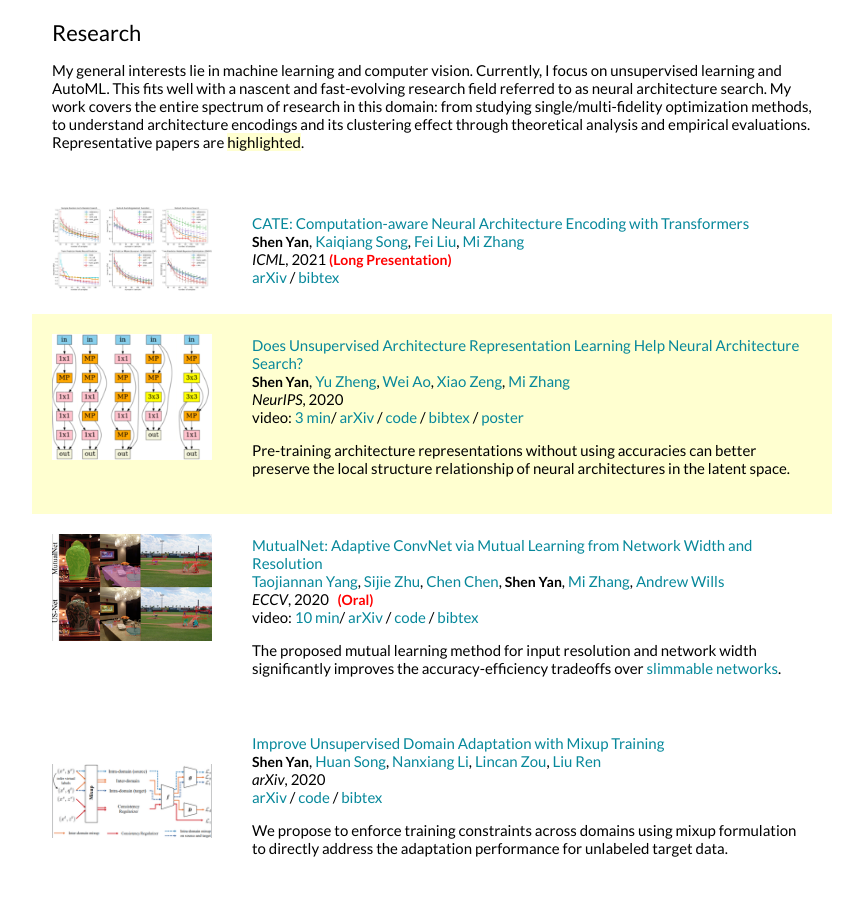
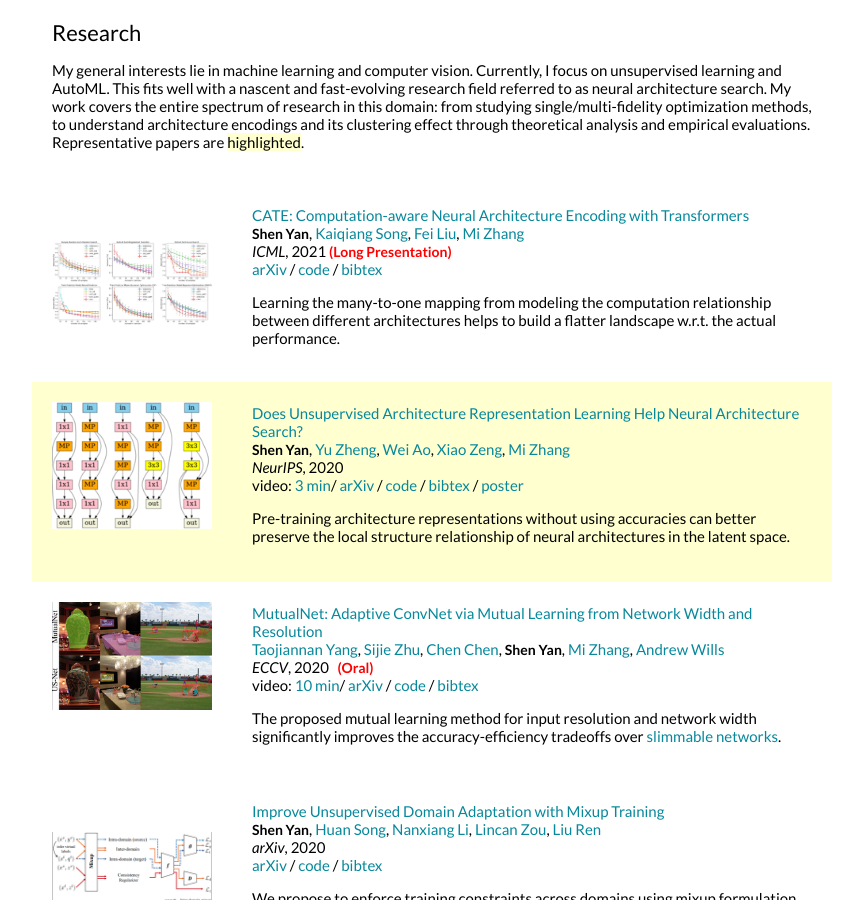
Before and after one commit to shenyann/shenyann.github.io, a Jekyll site: the page built from _posts/2016-06-07-cs231a.markdown, in a window 1280 px wide and 900 px high, scrolled down 374 px. Shown: the whole window, without its empty margins (208-1071 px from the left). Built offline with Jekyll 4.4.1, drawn with Linux system fonts in a browser that asks for light colours.

Commit message:
code update

```diff
--- a/_layouts/default.html
+++ b/_layouts/default.html
@@ -80,7 +80,10 @@
               <em>ICML</em>, 2021 <font color="red"><strong>(Long Presentation)</strong></font>
               <br>
               <a href="https://arxiv.org/abs/2102.07108">arXiv</a> /
+              <a href="https://github.com/MSU-MLSys-Lab/CATE">code</a> /
               <a href="data/yan2021cate.bib">bibtex</a>
+              <p></p>
+              <p>Learning the many-to-one mapping from modeling the computation relationship between different architectures helps to build a flatter landscape w.r.t. the actual performance.</p>
             </td>
           </tr>
 
```
